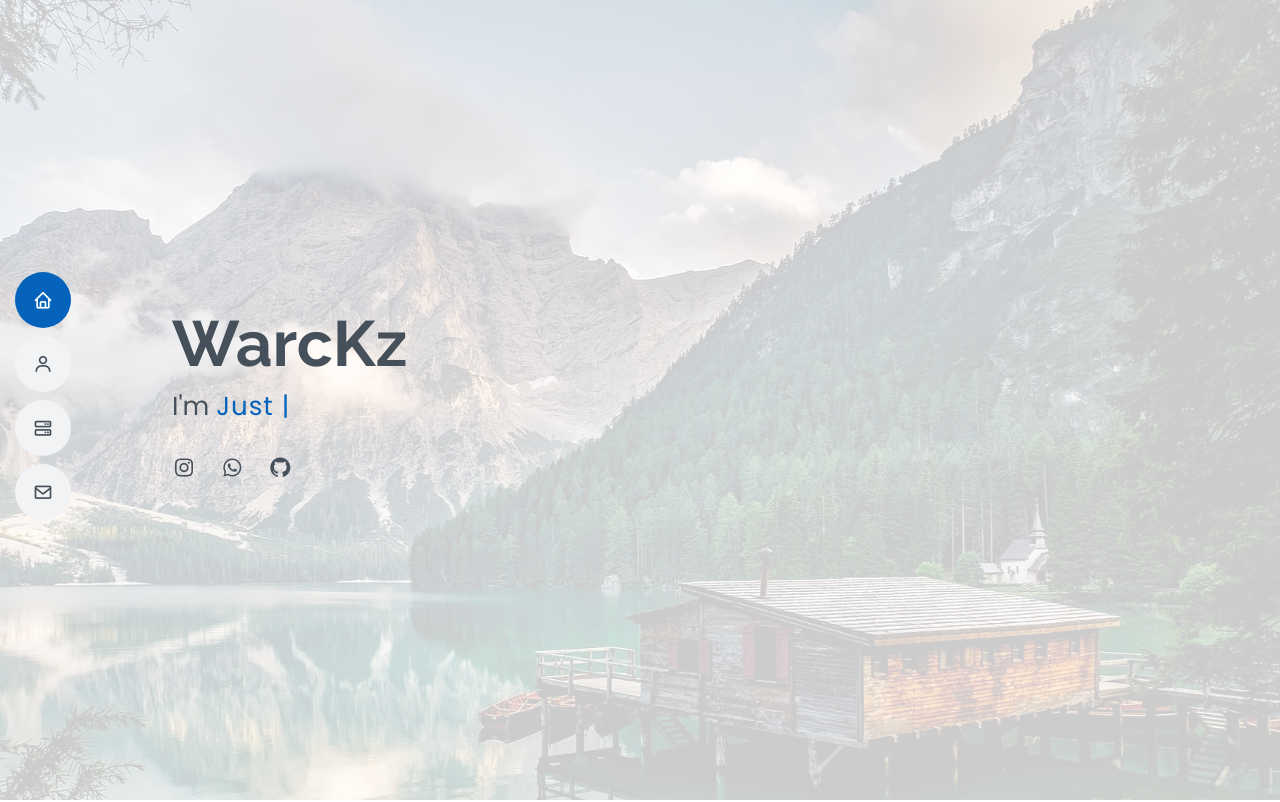
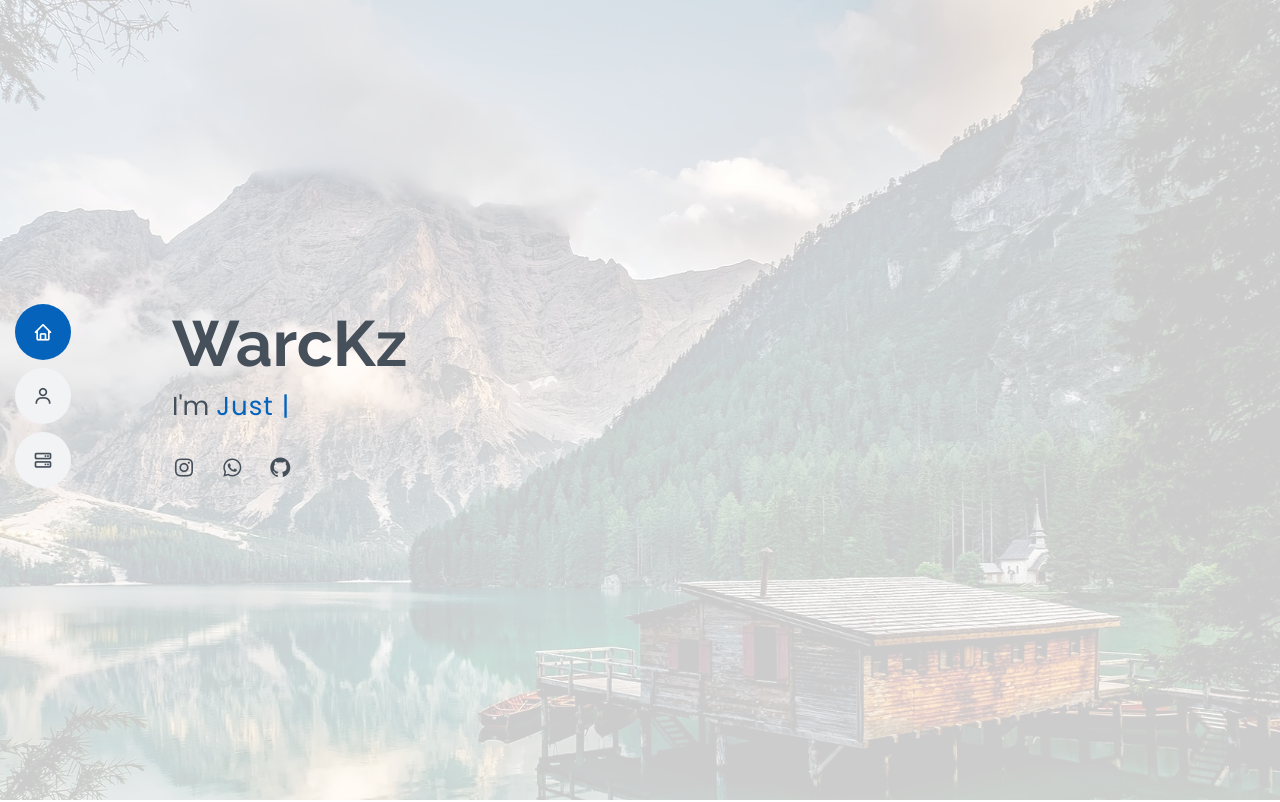
Before and after one commit to farrelkhensa27/farrelkhensa27.github.io, a plain HTML site: page index.html in a window 1280 px wide. Shown: the top 802 px of the page. Drawn offline with nearby package versions, Linux system fonts and the light colour scheme.

Commit message:
update kak

```diff
--- a/index.html
+++ b/index.html
@@ -50,7 +50,7 @@
        <!-- <li><a href="#resume" class="nav-link scrollto"><i class="bx bx-file-blank"></i> <span>Resume</span></a></li> -->
        <!-- <li><a href="#portfolio" class="nav-link scrollto"><i class="bx bx-book-content"></i> <span>Portfolio</span></a></li> -->
         <li><a href="#services" class="nav-link scrollto"><i class="bx bx-server"></i> <span>Tugas</span></a></li>
-        <li><a href="#contact" class="nav-link scrollto"><i class="bx bx-envelope"></i> <span>Contact</span></a></li>
+       <!--  <li><a href="#contact" class="nav-link scrollto"><i class="bx bx-envelope"></i> <span>Contact</span></a></li> -->
       </ul>
     </nav><!-- .nav-menu -->
 
```
